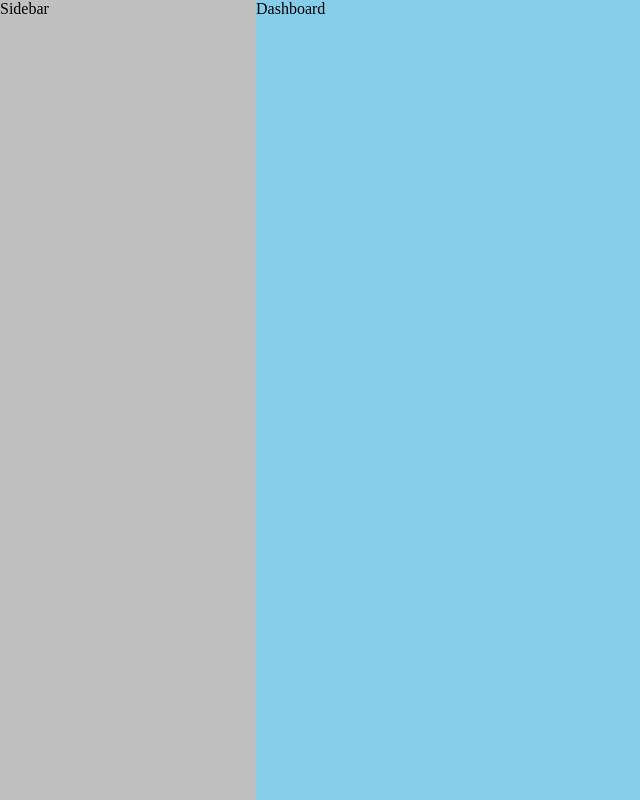
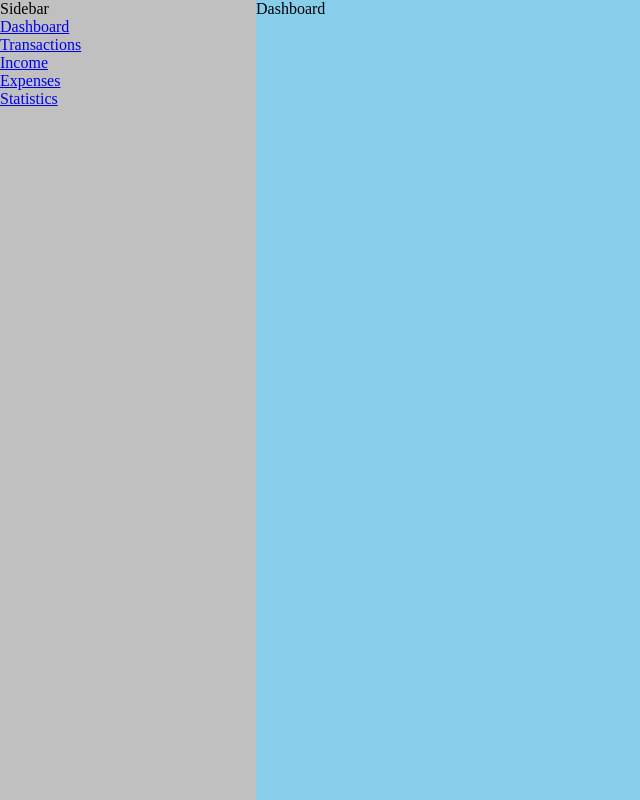
Before and after one commit to alexanderivanov2/budget-app, a React (Vite) app: page / in a window 1280 px wide. Shown: the whole page, without its empty margins (0-640 px from the left). Built offline with nearby package versions, Linux system fonts and the light colour scheme.

Commit message:
add links to main pages

```diff
--- a/src/components/sidebar/Sidebar.tsx
+++ b/src/components/sidebar/Sidebar.tsx
@@ -1,6 +1,23 @@
+import { Link } from "react-router-dom"
+
 const Sidebar = () => {
   return (
-    <div className="sidebar">Sidebar</div>
+    <div className="sidebar">
+      Sidebar
+      <nav>
+        <Link to="/">Dashboard</Link>
+        <br />
+        <div>
+          <Link to="/transactions">Transactions</Link>
+          <div>
+            <Link to="/transactions/income">Income</Link>
+            <br />
+            <Link to="/transactions/expenses">Expenses</Link>
+          </div>
+        </div>
+        <Link to="/statistics">Statistics</Link>
+      </nav>
+    </div>
   )
 }
 
```
